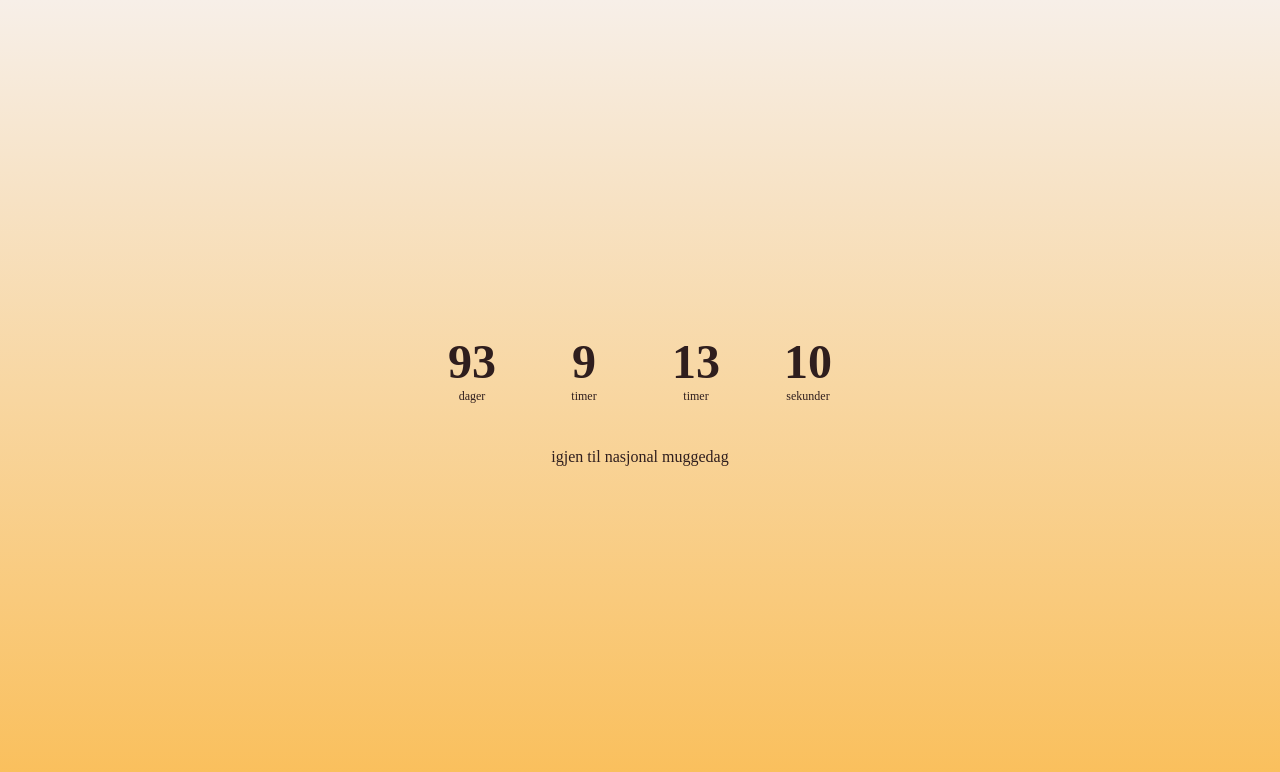
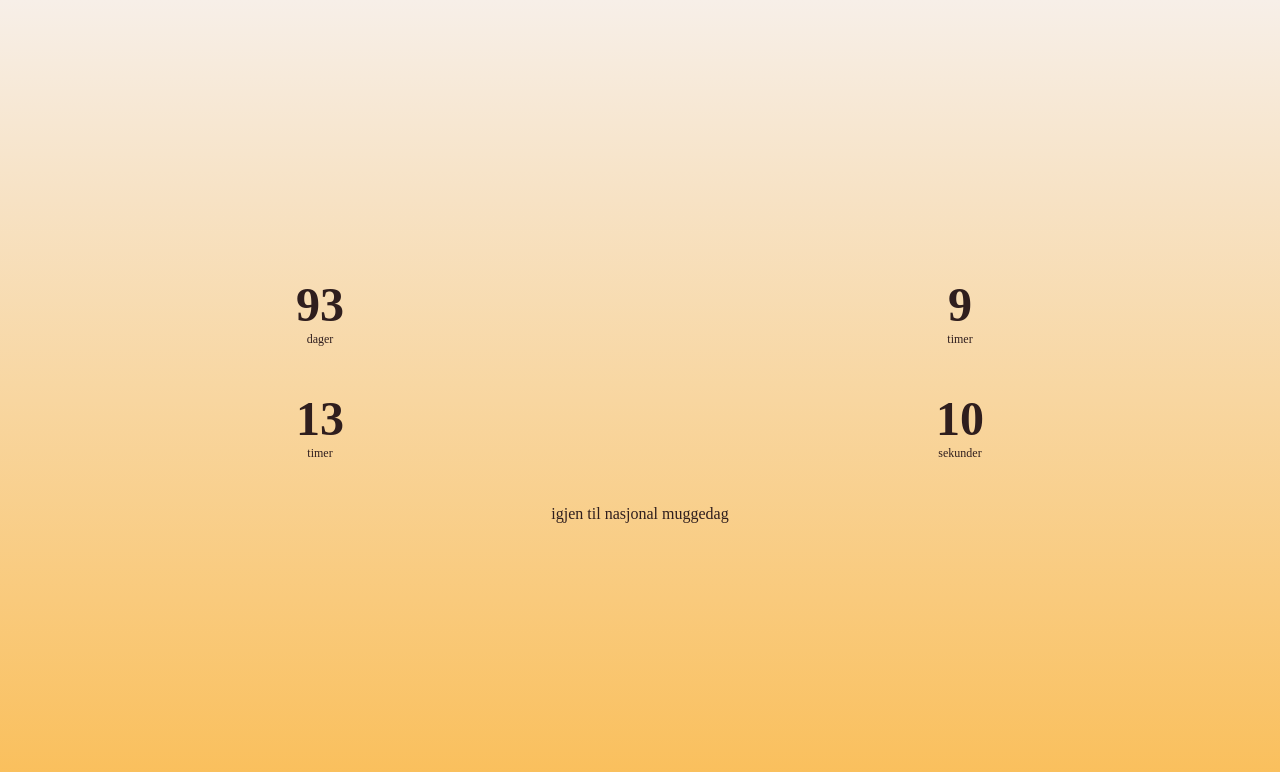
Before and after one commit to trybern/mugge.no, a plain HTML site: page index.html in a window 1280 px wide. Drawn offline with Linux system fonts and the light colour scheme; a web font is replaced by a local one.

Commit message:
Justering av grid

```diff
--- a/style.css
+++ b/style.css
@@ -3,7 +3,8 @@ body {
   justify-content: center;
   align-items: center;
 
-  height: 100vh;
+  height: 100dvh;
+  max-width: 100dvw;
   margin: 0;
 
   color: #2f1e1e;
@@ -15,6 +16,7 @@ body {
 
 #nedtelling {
   text-align: center;
+  width: 100%;
 }
 
 #nedtelling-tekst {
@@ -22,15 +24,21 @@ body {
 }
 
 .enheter{
-  display: flex;
-  flex-direction: row;
+  display: grid;
+  grid-template-columns: 1fr 1fr;
+  flex-wrap: wrap;
+  margin: auto;
+
 }
 
 .enhet {
+  display: flex;
   flex-direction: column;
   padding: 1rem;
   text-align: center;
-  width: 5rem;
+  min-width: 5rem;
+  max-width: 6rem;
+  margin: auto;
 }
 
 .tall {
```
